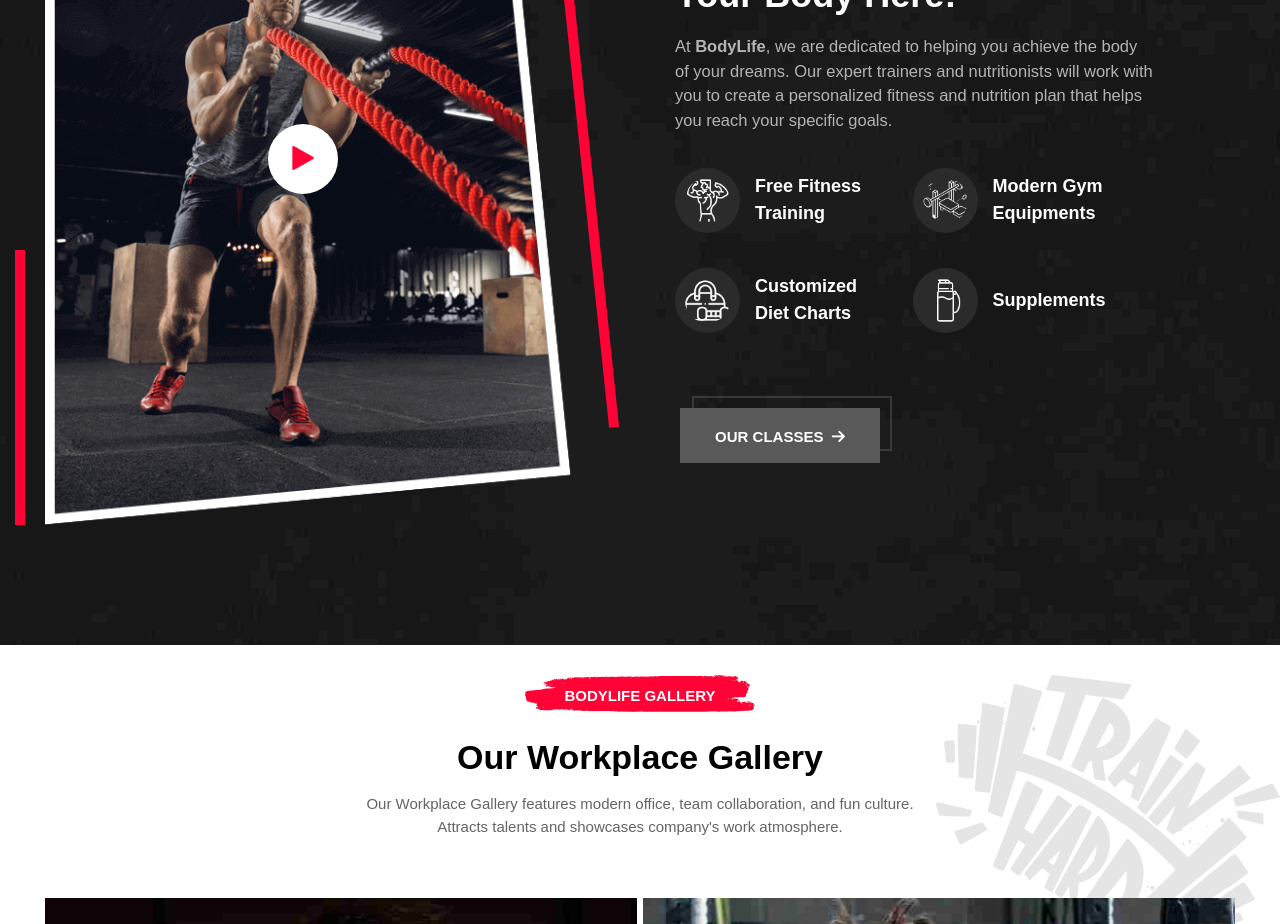
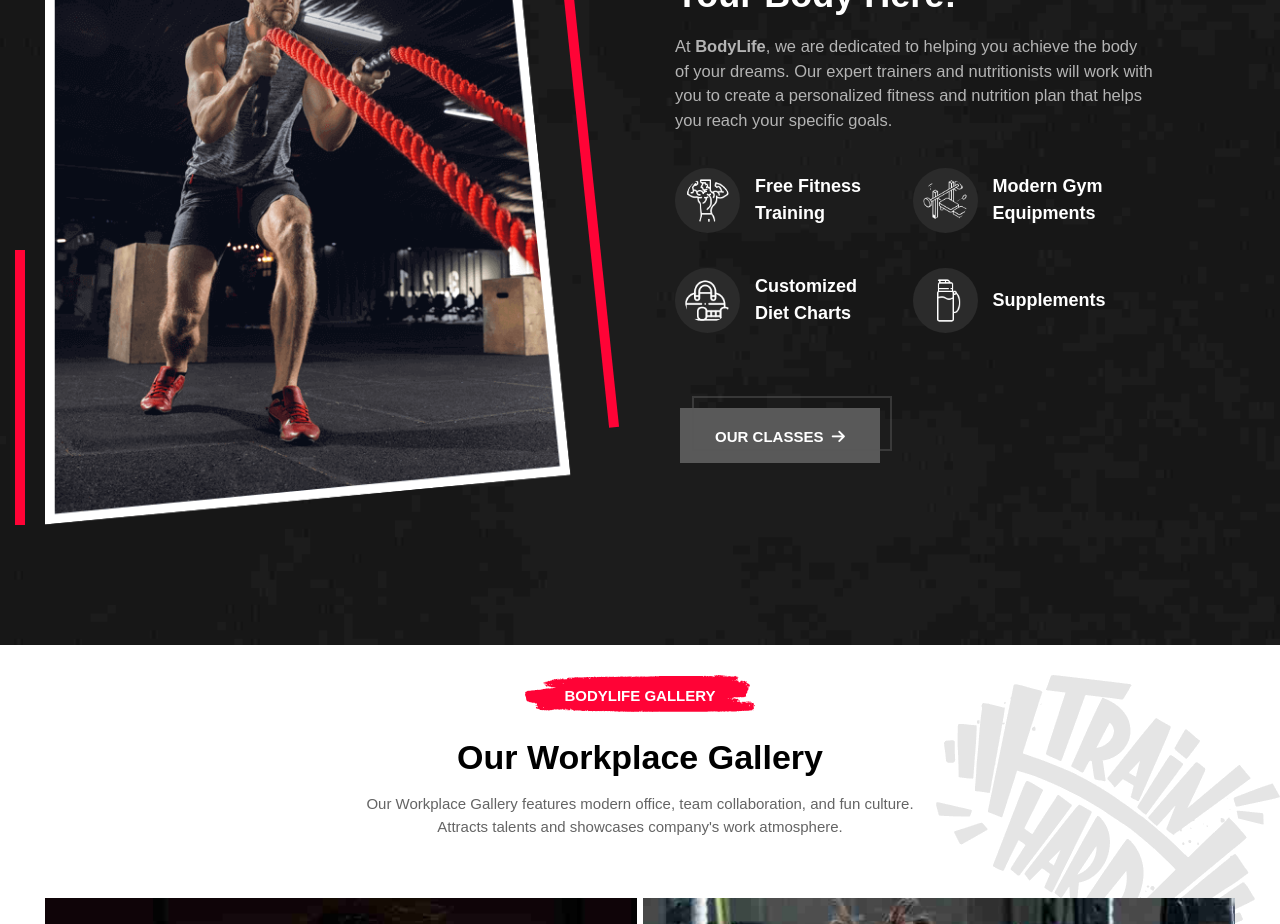
Before and after one commit to RajeshK1006/Body-Life, a React (Create React App) app: page / in a window 1280 px wide. Shown: the part 3440-4364 px from the top of the page. Built offline with nearby package versions, Linux system fonts and the light colour scheme; no server answers.

Commit message:
Update ChooseUs.jsx

```diff
--- a/src/components/ChooseUs/ChooseUs.jsx
+++ b/src/components/ChooseUs/ChooseUs.jsx
@@ -14,12 +14,12 @@
         <div className="container page-padding flex flex-row md1000:flex-col md1000:items-center gap-[70px]">
           <div className="video-div relative w-[50%] md1000:w-[85%] md1000:flex md1000:justify-center">
             <img src={VideoImg} alt="video_img" className="relative w-[94%] h-auto" />
-            <img
+{/*             <img
               src={PlayImg}
               alt="play_img"
               className="absolute w-[24px] top-[42%] left-[44%] z-10 cursor-pointer min450:left-[47%] min450:top-[44%] "
             />
-            <span className="bg-white cursor-pointer p-14 absolute rounded-full top-[38.7%] left-[39.9%]"></span>
+            <span className="bg-white cursor-pointer p-14 absolute rounded-full top-[38.7%] left-[39.9%]"></span> */}
           </div>
 
           <div className="relative w-[50%] md1000:flex md1000:flex-col md1000:items-center md1000:text-center md1000:w-[85%]">
```
